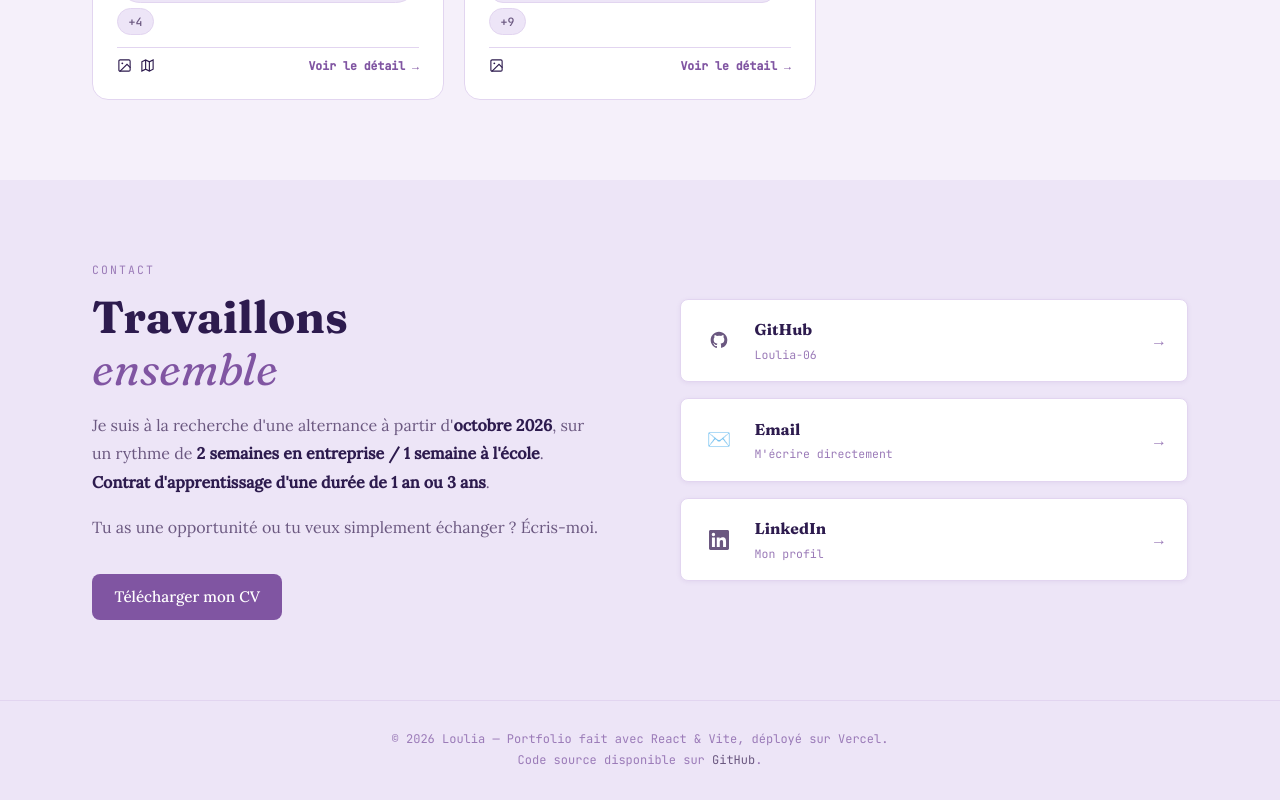
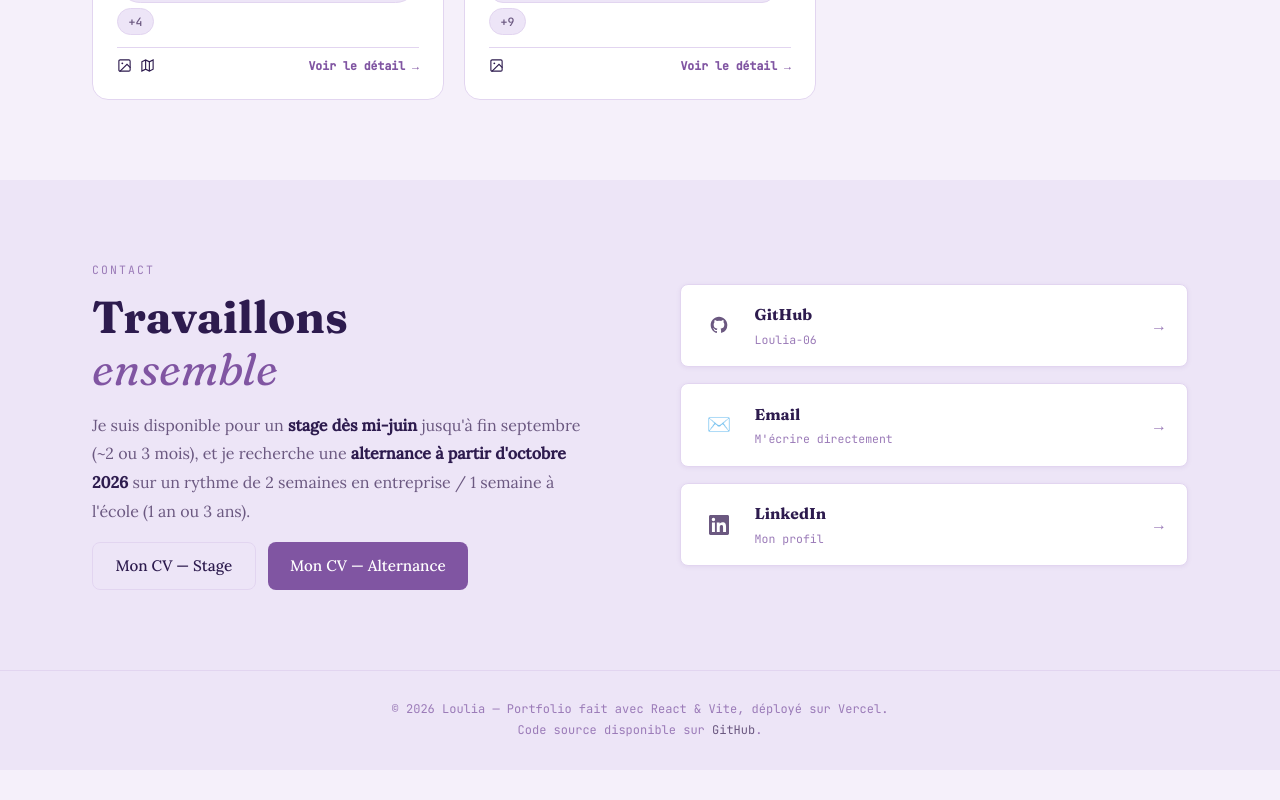
Before and after one commit to Loulia-06/mon-portfolio, a React (Vite) app: page / in a window 1280 px wide. Shown: the part 3746-4546 px from the top of the page. After the commit the page ends 4516 px from the top, so only its background shows below. Built offline with nearby package versions, Linux system fonts and the light colour scheme.

Commit message:
feat: contact section avec deux CVs stage et alternance

```diff
--- a/src/components/Contact.jsx
+++ b/src/components/Contact.jsx
@@ -11,16 +11,17 @@ export default function Contact() {
             Travaillons<br /><em>ensemble</em>
           </h2>
           <p>
-            Je suis à la recherche d'une alternance à partir d'<strong>octobre 2026</strong>,
-            sur un rythme de <strong>2 semaines en entreprise / 1 semaine à l'école</strong>.
-             <strong> Contrat d'apprentissage d'une durée de 1 an ou 3 ans</strong>.
+            Je suis disponible pour un <strong>stage dès mi-juin</strong> jusqu'à fin septembre (~2 ou 3 mois),
+            et je recherche une <strong>alternance à partir d'octobre 2026</strong> sur un rythme de 2 semaines en entreprise / 1 semaine à l'école (1 an ou 3 ans).
           </p>
-          <p>
-            Tu as une opportunité ou tu veux simplement échanger ? Écris-moi.
-          </p>
-          <a href="/cv.pdf" download="cv-loulia-tsui.pdf" className="btn btn-primary" style={{ marginTop: '1rem' }}>
-            Télécharger mon CV
-          </a>
+          <div style={{ display: 'flex', gap: '0.75rem', flexWrap: 'wrap', marginTop: '1rem' }}>
+            <a href="/cv_loulia_tsui_stage.pdf" download="cv-loulia-tsui-stage.pdf" className="btn btn-ghost">
+              Mon CV — Stage
+            </a>
+            <a href="/cv.pdf" download="cv-loulia-tsui.pdf" className="btn btn-primary">
+              Mon CV — Alternance
+            </a>
+          </div>
         </div>
 
         <div className="contact__links fade-up" style={{ animationDelay: '0.15s' }}>
```
